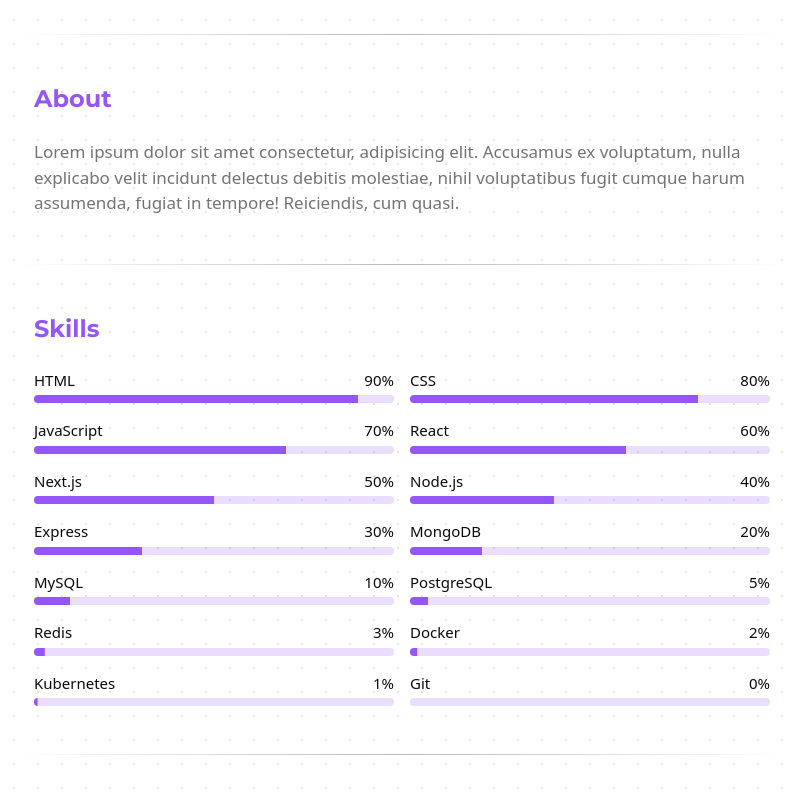
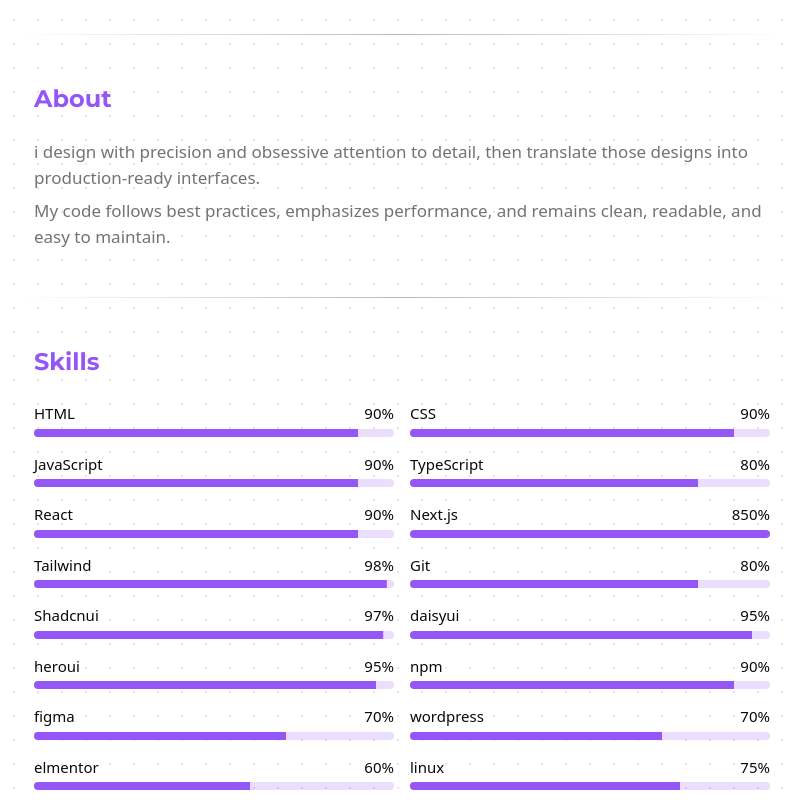
Before and after one commit to chaos-seeker/portfolio, a Next.js app: page / in a window 1280 px wide. Shown: the part 400-1200 px from the top of the page, without its empty margins (238-1039 px from the left). Built offline with nearby package versions, Linux system fonts and the light colour scheme.

Commit message:
chore: new changes

```diff
--- a/containers/routes/home/about.tsx
+++ b/containers/routes/home/about.tsx
@@ -6,13 +6,11 @@
           <h2 className="text-primary mb-6 font-mono text-2xl font-bold">
             About
           </h2>
-          <div className="space-y-4">
+          <div className="space-y-2">
             <p className="text-muted-foreground text-mdp">
-              Lorem ipsum dolor sit amet consectetur, adipisicing elit.
-              Accusamus ex voluptatum, nulla explicabo velit incidunt delectus
-              debitis molestiae, nihil voluptatibus fugit cumque harum
-              assumenda, fugiat in tempore! Reiciendis, cum quasi.
+            i design with precision and obsessive attention to detail, then translate those designs into production-ready interfaces.
             </p>
+            <p className="text-muted-foreground text-mdp">My code follows best practices, emphasizes performance, and remains clean, readable, and easy to maintain.</p>
           </div>
         </div>
       </div>
--- a/containers/routes/home/skills.tsx
+++ b/containers/routes/home/skills.tsx
@@ -10,19 +10,21 @@
           </h2>
           <div className="flex grid grid-cols-1 flex-col gap-4 lg:grid-cols-2">
             <ProgressItem title="HTML" value={90} />
-            <ProgressItem title="CSS" value={80} />
-            <ProgressItem title="JavaScript" value={70} />
-            <ProgressItem title="React" value={60} />
-            <ProgressItem title="Next.js" value={50} />
-            <ProgressItem title="Node.js" value={40} />
-            <ProgressItem title="Express" value={30} />
-            <ProgressItem title="MongoDB" value={20} />
-            <ProgressItem title="MySQL" value={10} />
-            <ProgressItem title="PostgreSQL" value={5} />
-            <ProgressItem title="Redis" value={3} />
-            <ProgressItem title="Docker" value={2} />
-            <ProgressItem title="Kubernetes" value={1} />
-            <ProgressItem title="Git" value={0} />
+            <ProgressItem title="CSS" value={90} />
+            <ProgressItem title="JavaScript" value={90} />
+            <ProgressItem title="TypeScript" value={80} />
+            <ProgressItem title="React" value={90} />
+            <ProgressItem title="Next.js" value={850} />
+            <ProgressItem title="Tailwind" value={98} />
+            <ProgressItem title="Git" value={80} />
+            <ProgressItem title="Shadcnui" value={97} />
+            <ProgressItem title="daisyui" value={95} />
+            <ProgressItem title="heroui" value={95} />
+            <ProgressItem title="npm" value={90} />
+            <ProgressItem title="figma" value={70} />
+            <ProgressItem title="wordpress" value={70} />
+            <ProgressItem title="elmentor" value={60} />
+            <ProgressItem title="linux" value={75} />
           </div>
         </div>
       </div>
```
